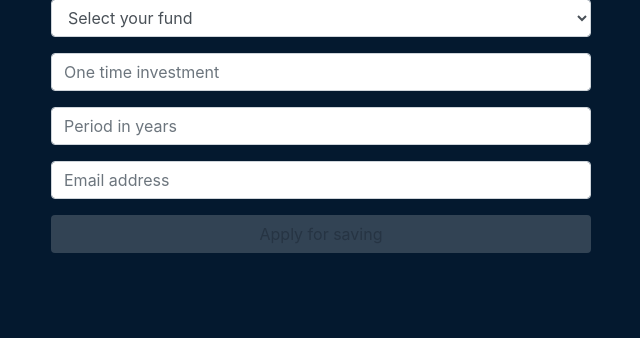
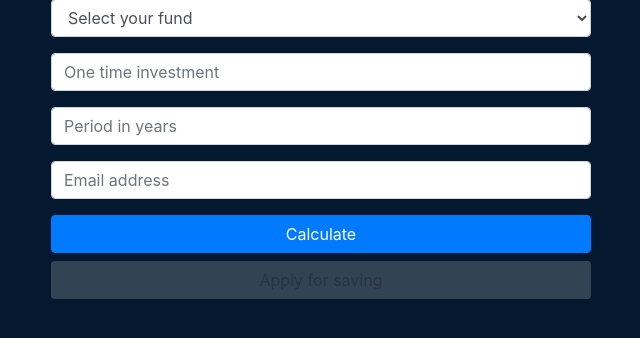
Before and after one commit to skarbala/selenide-playground, a PHP site: page /savingscalculator.php in a window 1280 px wide. Shown: the part 294-632 px from the top of the page, without its empty margins (34-674 px from the left). Run offline with PHP 8.4, Linux system fonts and the light colour scheme; some libraries are stand-ins or nearby versions.

Commit message:
add simple button to calculate

```diff
--- a/savingscalculator.php
+++ b/savingscalculator.php
@@ -90,7 +90,12 @@
                step="1"
                id="emailInput">
       </div>
+      <button class="btn btn-default btn-block btn-primary" data-test="calculate"
+      v-on:click="calculate()">
+      Calculate
+      </button>
       <button class="btn btn-block"
+      data-test="apply-for-saving"
               v-on:click="applyForSaving()"
               v-bind:class="{ 'btn-success': !savingButtonDisabled }"
               :disabled="savingButtonDisabled">Apply for saving
```
